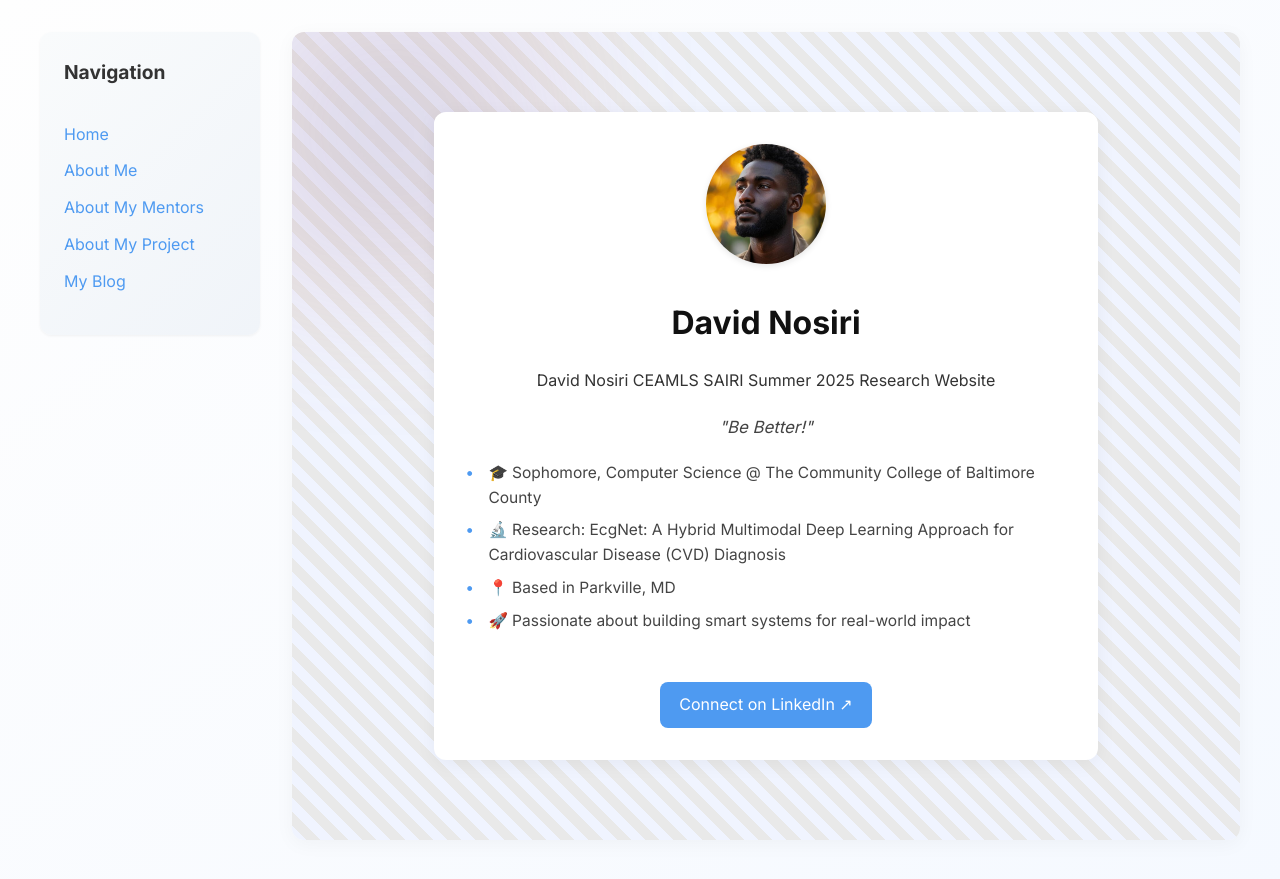
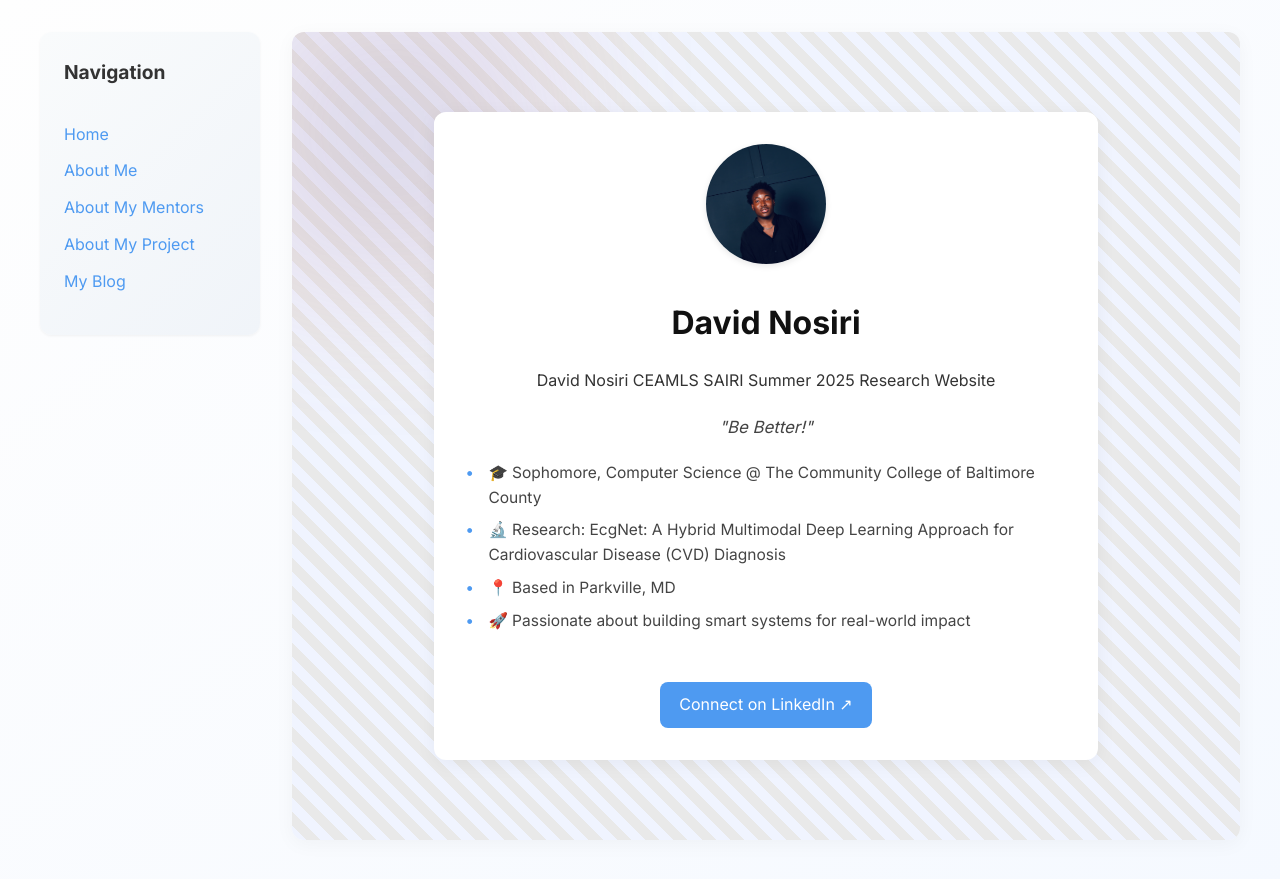
Before and after one commit to dcmaobi/dcmaobi.github.io, a Jekyll site: the page built from index.md, in a window 1280 px wide. Shown: the top 879 px of the page. Built offline with Jekyll 4.4.1, drawn with Linux system fonts in a browser that asks for light colours.

Commit message:
Update index.md

```diff
--- a/index.md
+++ b/index.md
@@ -12,5 +12,5 @@ quick_facts:
   - "🚀 Passionate about building smart systems for real-world impact"
 
 linkedin: www.linkedin.com/in/david-nosiri-0864a326b
-image: /assets/images/me.jpg
+image: assets/images/AI4A0540.jpeg
 ---
```
